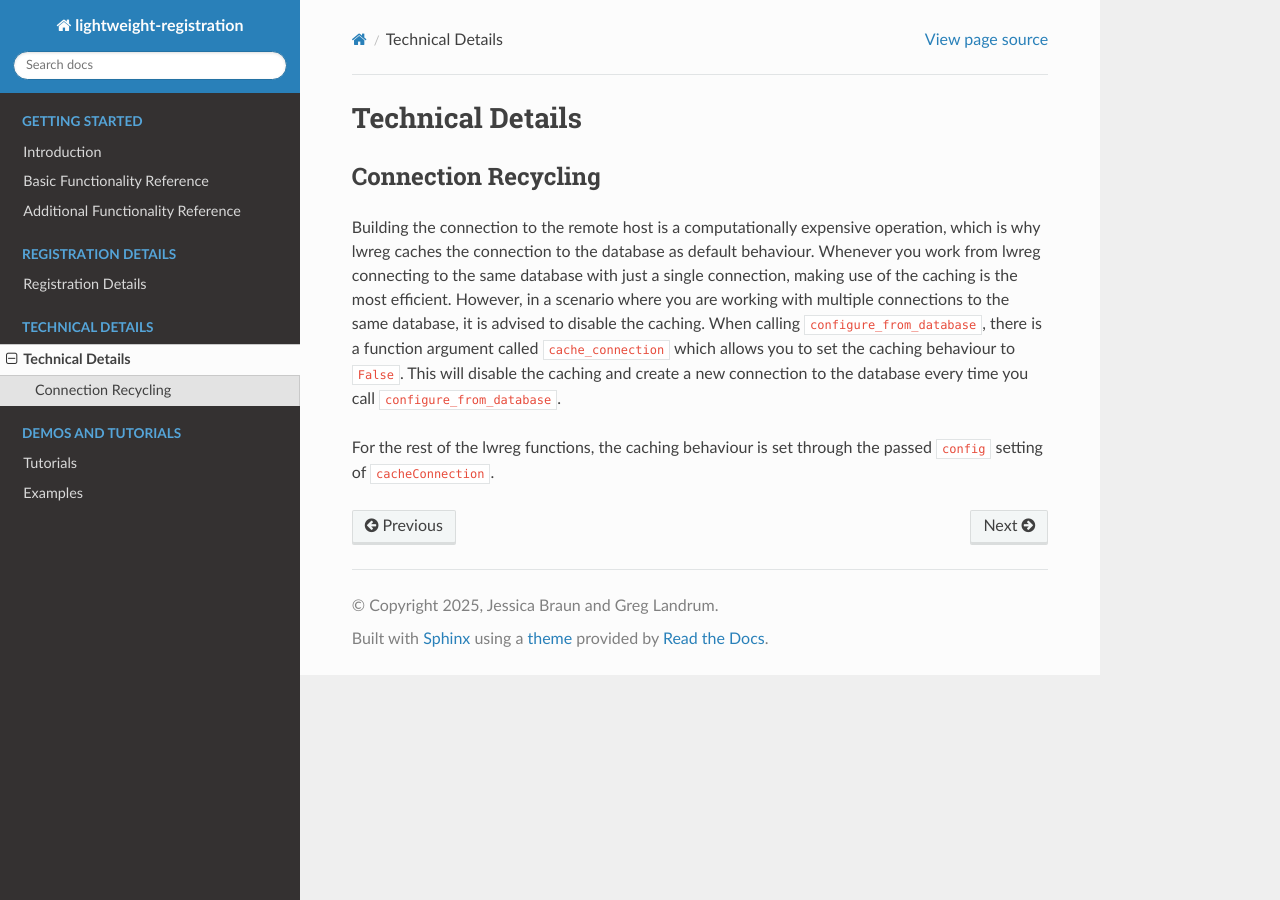
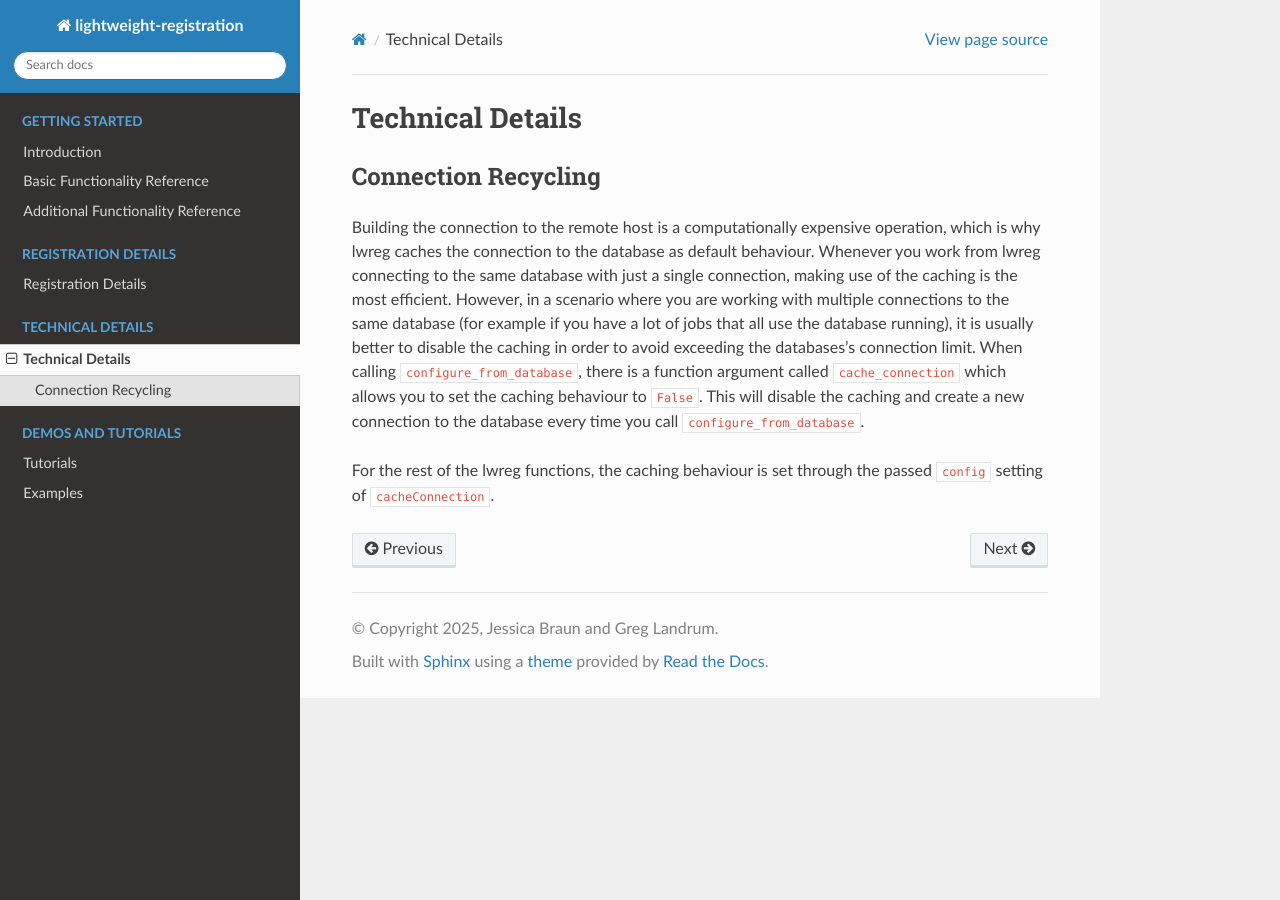
Before and after one commit to rinikerlab/lightweight-registration, a Sphinx documentation site: the page built from docs/source/technicaldetails.rst, in a window 1280 px wide. Built offline with Sphinx 7.4.7 and the Read the Docs theme 3.1.0, drawn with Linux system fonts in a browser that asks for light colours.

Commit message:
Update docs/source/technicaldetails.rst
Co-authored-by: Greg Landrum <greg.landrum@gmail.com>

```diff
--- a/docs/source/technicaldetails.rst
+++ b/docs/source/technicaldetails.rst
@@ -5,7 +5,7 @@ Connection Recycling
 ---------------------
 Building the connection to the remote host is a computationally expensive operation, which is why lwreg caches the connection to the database as default behaviour.
 Whenever you work from lwreg connecting to the same database with just a single connection, making use of the caching is the most efficient.
-However, in a scenario where you are working with multiple connections to the same database, it is advised to disable the caching.
+However, in a scenario where you are working with multiple connections to the same database (for example if you have a lot of jobs that all use the database running), it is usually better to disable the caching in order to avoid exceeding the databases's connection limit.
 When calling :code:`configure_from_database`, there is a function argument called :code:`cache_connection` which allows you to set the caching behaviour to :code:`False`.
 This will disable the caching and create a new connection to the database every time you call :code:`configure_from_database`.
 
```
